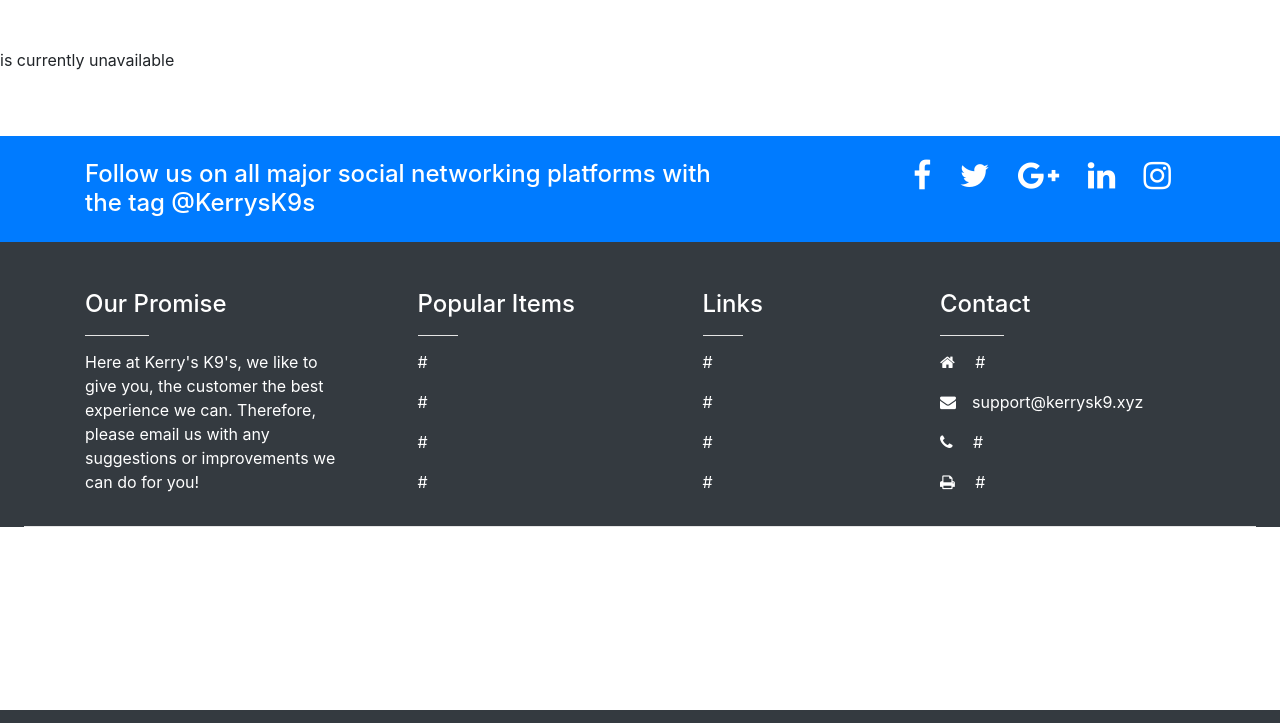
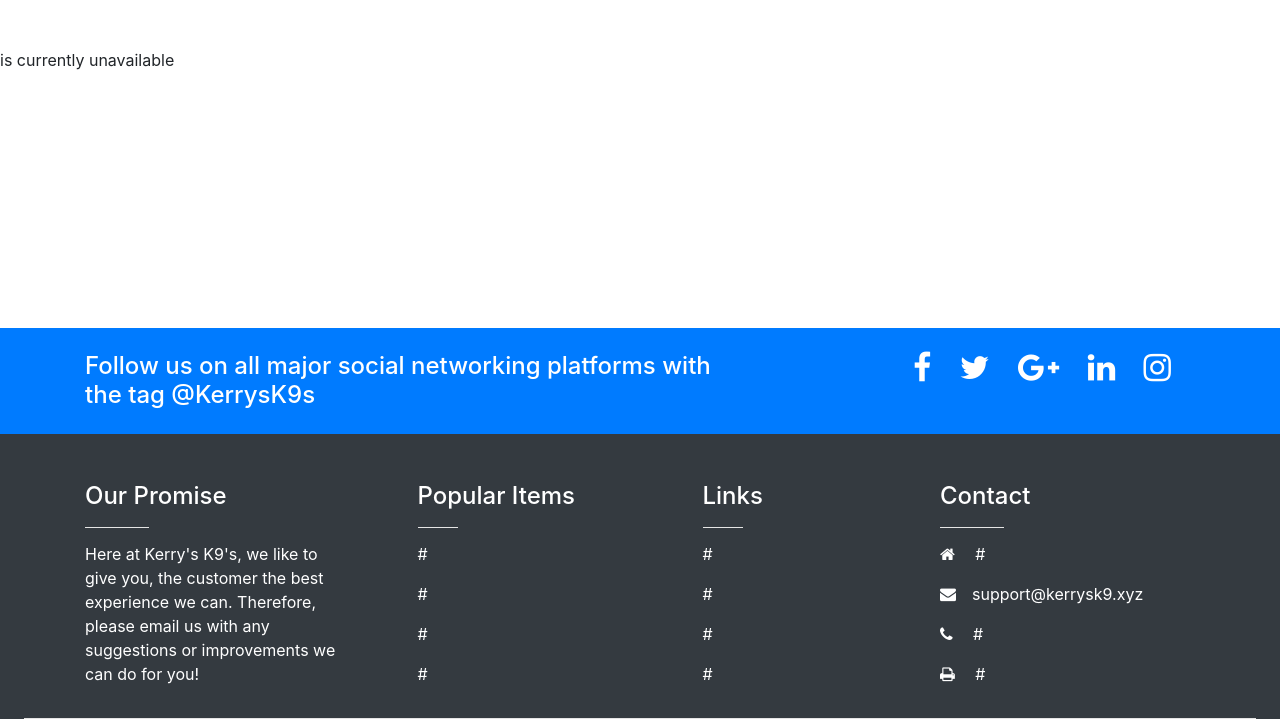
Before and after one commit to Central120/uniwork, a PHP site: page /new-booking.php in a window 1280 px wide. Shown: the part 90-813 px from the top of the page. Run offline with PHP 8.4, Linux system fonts and the light colour scheme; the visitor is signed in with stand-in values (Sample User, id 1); data that the repository does not hold is empty; some libraries are stand-ins or nearby versions.

Commit message:
footer fixes

```diff
--- a/new-booking.php
+++ b/new-booking.php
@@ -45,6 +45,10 @@ if ($countfindavail == 0)
        .container-fluid
        {
         display: none;
+       }
+       .footer
+       {
+        margin-top: 20% !important;
        }
        </style>
        ";
```
